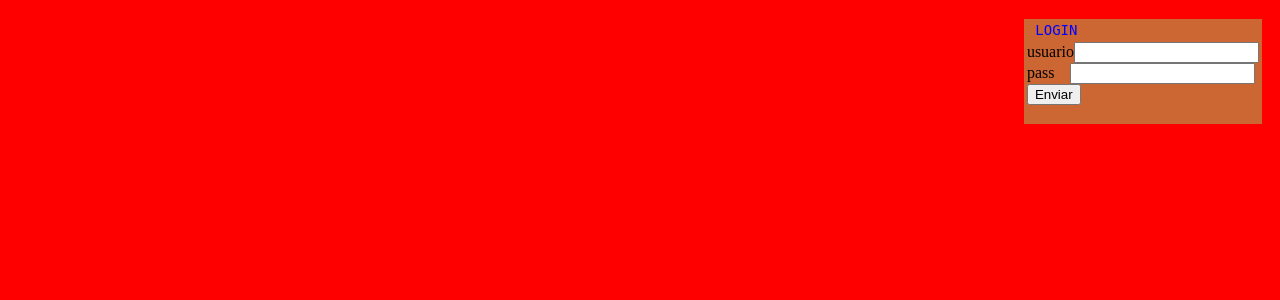
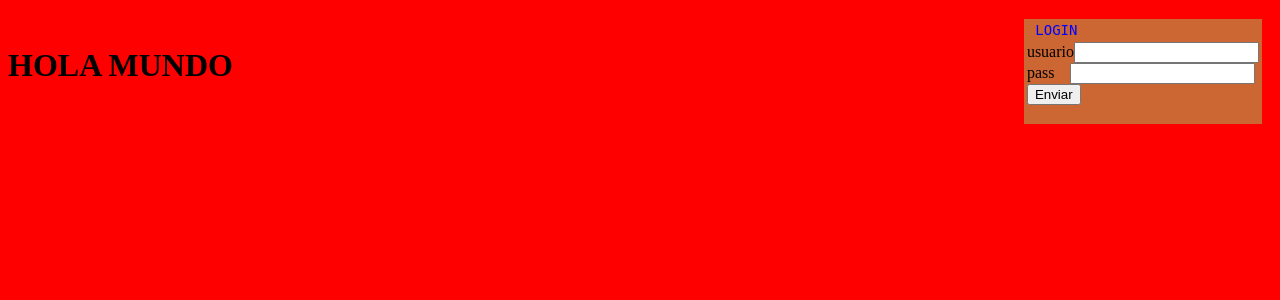
Before and after one commit to nmedios2012/biblos, a PHP site: page /biblos/ in a window 1280 px wide. Shown: the top 300 px of the page. Run offline with PHP 8.4, Linux system fonts and the light colour scheme.

Commit message:
prueba 1 maquina virtual

```diff
--- a/index.php
+++ b/index.php
@@ -13,6 +13,7 @@
 </head>
 
 <body>
+    <h1>HOLA MUNDO</h1>
 <div id="login">
         <table id="Principal">
           <tr>
```
